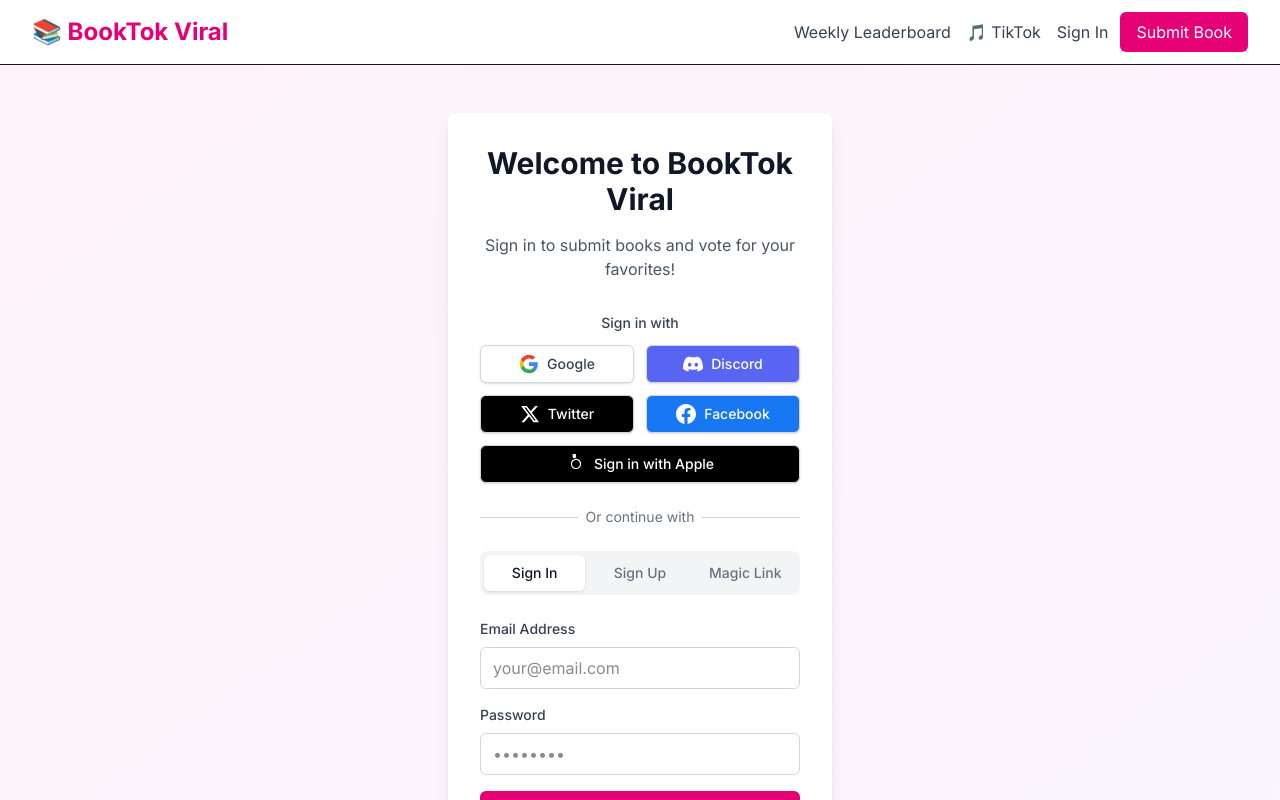
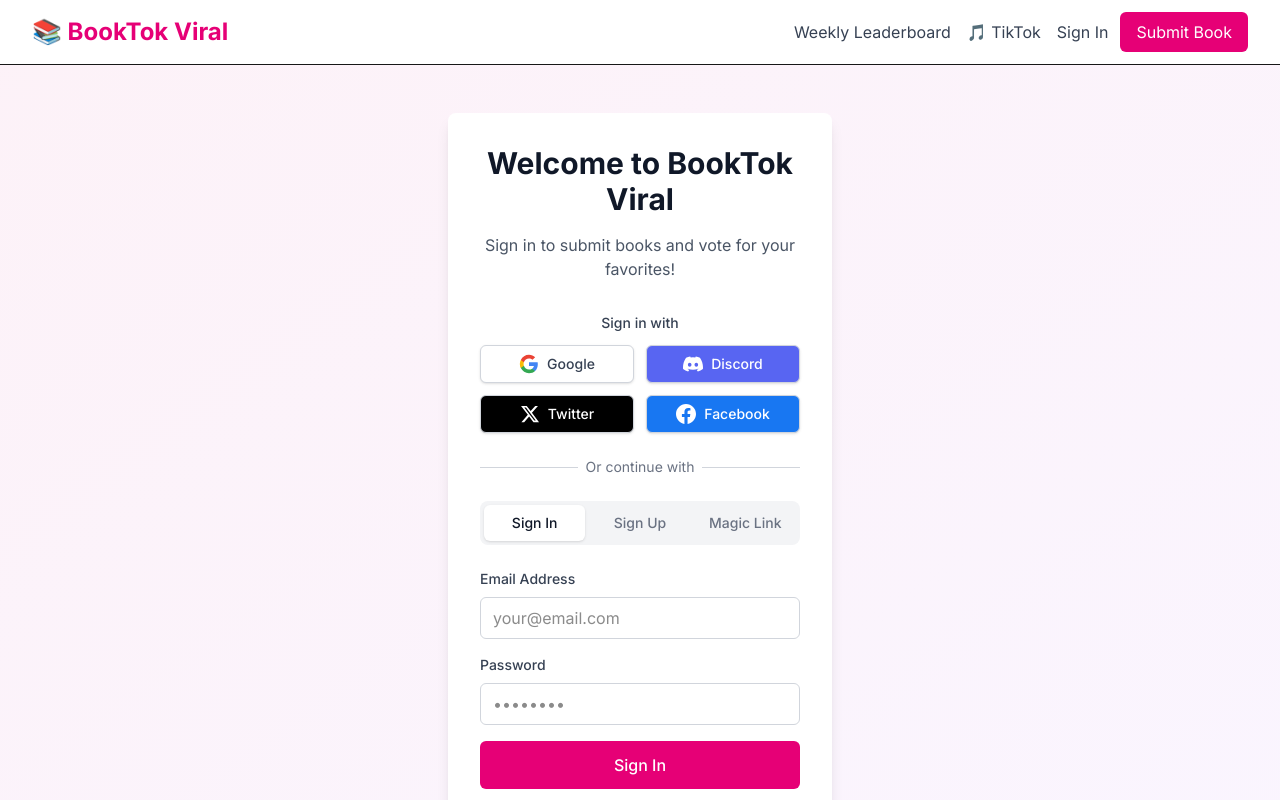
Before and after one commit to glowleaf/booktokviral, a Next.js app: page /auth/signin in a window 1280 px wide. Shown: the top 800 px of the page. Built offline with nearby package versions, Linux system fonts and the light colour scheme; no server answers.

Commit message:
Remove Apple sign-in, keep only free authentication options

```diff
--- a/src/components/AuthForm.tsx
+++ b/src/components/AuthForm.tsx
@@ -15,7 +15,7 @@
 
   const supabase = createClient()
 
-  const handleSocialSignIn = async (provider: 'google' | 'discord' | 'twitter' | 'facebook' | 'apple') => {
+  const handleSocialSignIn = async (provider: 'google' | 'discord' | 'twitter' | 'facebook') => {
     if (!supabase) {
       setMessage('Authentication service unavailable')
       return
@@ -177,17 +177,6 @@
             </svg>
             Facebook
           </button>
-
-          <button
-            onClick={() => handleSocialSignIn('apple')}
-            disabled={isLoading}
-            className="flex items-center justify-center px-4 py-2 border border-gray-300 rounded-md shadow-sm text-sm font-medium text-white bg-black hover:bg-gray-800 disabled:opacity-50 disabled:cursor-not-allowed transition-colors col-span-2"
-          >
-            <svg className="w-5 h-5 mr-2" fill="currentColor" viewBox="0 0 24 24">
-              <path d="M12.017 0C8.396 0 8.025.044 8.025.044v4.18c0 .317.255.572.572.572h2.729c.317 0 .572-.255.572-.572V.044S11.638 0 12.017 0zm0 5.79c-3.396 0-6.154 2.758-6.154 6.154 0 3.396 2.758 6.154 6.154 6.154 3.396 0 6.154-2.758 6.154-6.154 0-3.396-2.758-6.154-6.154-6.154zm0 10.944c-2.639 0-4.79-2.151-4.79-4.79s2.151-4.79 4.79-4.79 4.79 2.151 4.79 4.79-2.151 4.79-4.79 4.79z"/>
-            </svg>
-            Sign in with Apple
-          </button>
         </div>
       </div>
 
```
